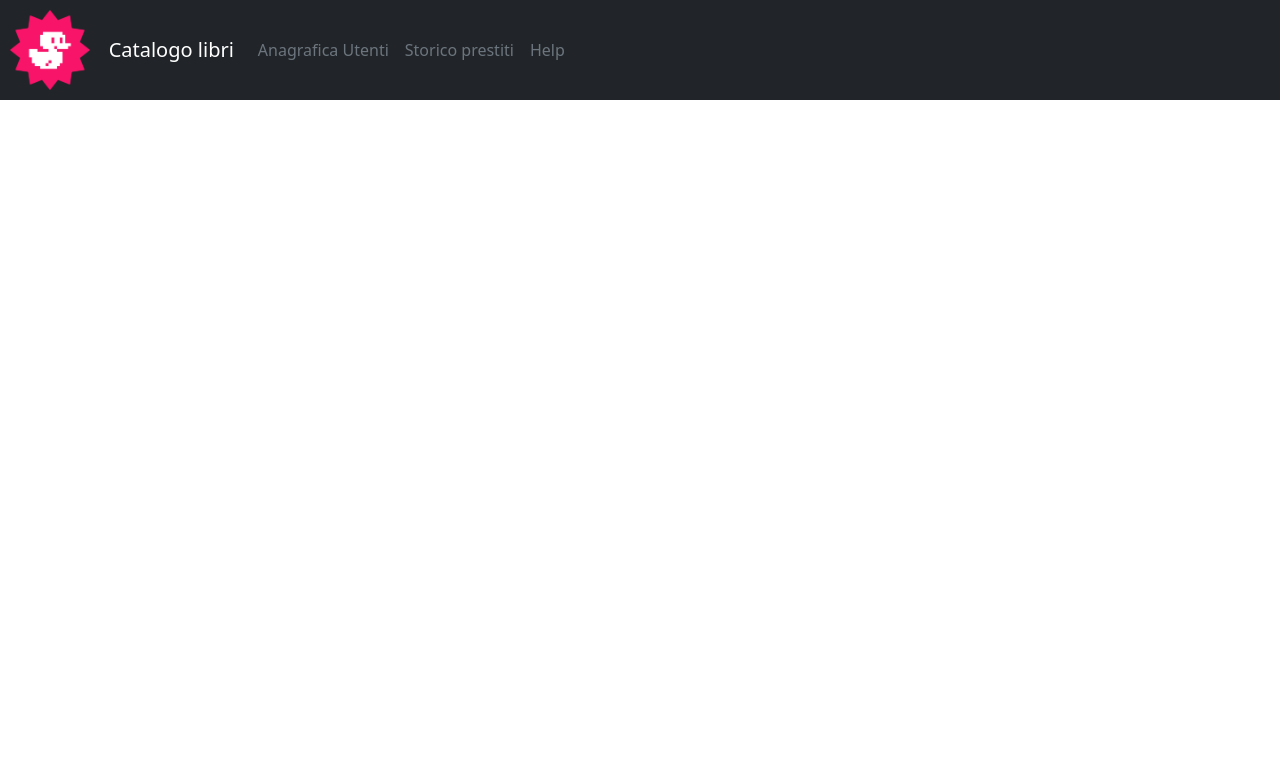
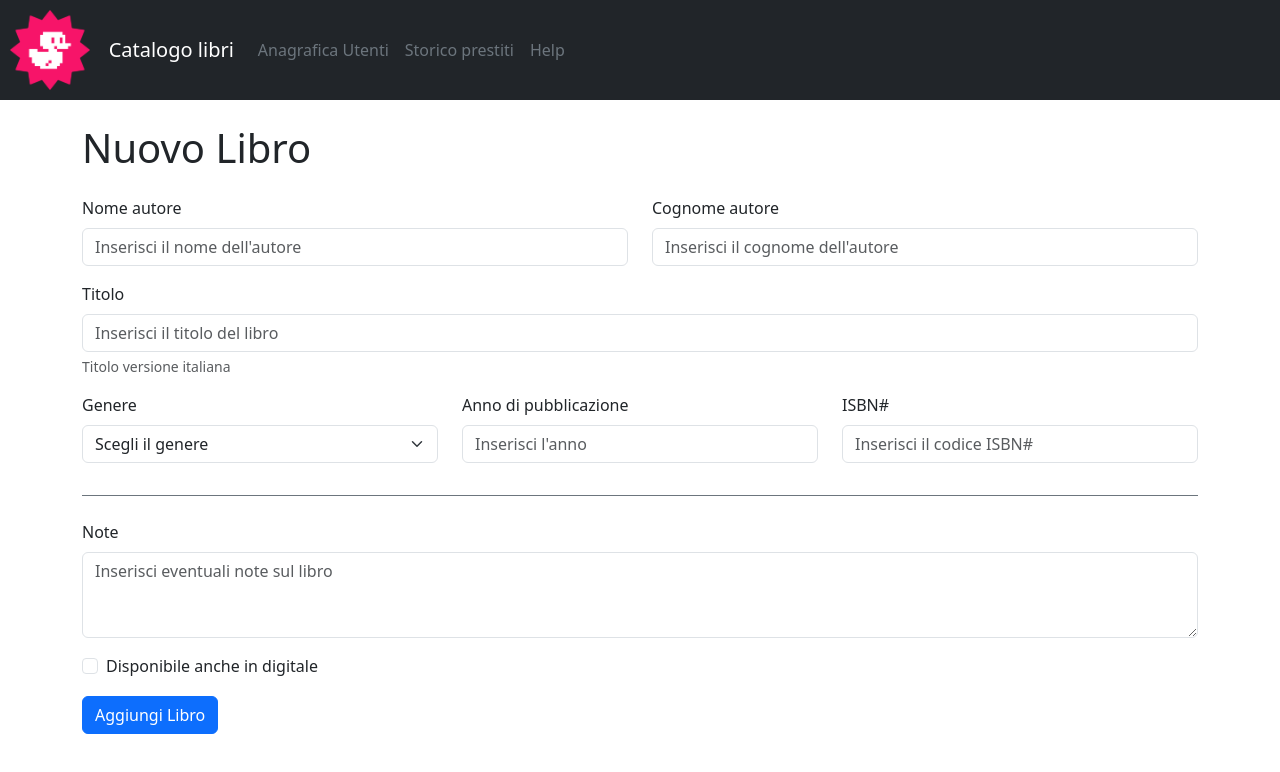
Before and after one commit to vanessabusato9/html-css-bootstrap-dashboard, a plain HTML site: page form.html in a window 1280 px wide. Drawn offline with nearby package versions, Linux system fonts and the light colour scheme.

Commit message:
terminato form

```diff
--- a/form.html
+++ b/form.html
@@ -19,10 +19,10 @@
     <header class="mb-4">
         <div class="bg-dark">
             <div class="row">
-                <div class="col-1">
+                <div class="col-3 col-lg-1">
                     <img class="w-img" src="./img/duck.png" alt="duck">
                 </div>
-                <div class="col-6 d-flex align-items-center">
+                <div class="col-6 col-lg-6 d-flex align-items-center">
                     <nav class="navbar navbar-expand-lg navbar-light bg-light bg-dark">
                         <a class="navbar-brand text-white d-none d-lg-table-cell" href="#">Catalogo libri</a>
 
@@ -42,7 +42,7 @@
                         </div>
                     </nav>
                 </div>
-                <div class="col-5 d-flex justify-content-end align-items-center">
+                <div class="col-3 col-lg-5 d-flex justify-content-end align-items-center">
                     <div class="pos-f-t d-table-cell d-lg-none">
                         <div class="collapse" id="navbarToggleExternalContent">
                             <div class="bg-dark p-4">
@@ -64,6 +64,88 @@
     </header>
 
     <body>
+        <!--Contenuto principale-->
+        <div class="container-fluid container-lg">
+            <div class="row mb-3">
+                <div class="col">
+                    <h1>Nuovo Libro</h1>
+                </div>
+            </div>
+            <form class="row mb-3">
+                <div class="col-6">
+                    <label for="nome-autore" class="form-label">Nome autore</label>
+                    <input type="text" id="nomeautore" class="form-control" placeholder="Inserisci il nome dell'autore">
+                </div>
+                <div class="col-6">
+                    <label for="cognome-autore" class="form-label">Cognome autore</label>
+                    <input type="text" id="cognomeautore" class="form-control"
+                        placeholder="Inserisci il cognome dell'autore">
+                </div>
+            </form>
+            <form class="row mb-3">
+                <div class="col">
+                    <label for="titolo-del-libro" class="form-label">Titolo</label>
+                    <input type="text" id="titolo-del-libro" class="form-control"
+                        placeholder="Inserisci il titolo del libro">
+                    <div id="passwordHelpBlock" class="form-text">
+                        Titolo versione italiana
+                    </div>
+                </div>
+            </form>
+            <form class="row mb-3">
+                <div class="col-12 col-lg-4 mb-3">
+                    <label for="titolo-del-libro" class="form-label">Genere</label>
+                    <select class="form-select" aria-label="Default select type">
+                        <option selected>Scegli il genere</option>
+                        <option value="1">Romantico</option>
+                        <option value="2">Avventura</option>
+                        <option value="3">Drammatico</option>
+                    </select>
+                </div>
+                <div class="col-12 col-lg-4 mb-3">
+                    <label for="anno-di-pubblicazione" class="form-label">Anno di pubblicazione</label>
+                    <input type="number" id="quantity" class="form-control" placeholder="Inserisci l'anno" min="1000"
+                        max="2025">
+                </div>
+                <div class="col-12 col-lg-4 mb-3">
+                    <label for="ISBN" class="form-label">ISBN#</label>
+                    <input type="number" id="quantity" class="form-control" placeholder="Inserisci il codice ISBN#">
+                </div>
+            </form>
+
+            <div class="row mb-4">
+                <div class="col">
+                    <div class="border-top border-secondary" style="height: 1px;"></div>
+                </div>
+            </div>
+
+            <form class="row mb-3">
+                <div class="col">
+                    <label for="Note" class="form-label">Note</label>
+                    <textarea class="form-control" id="exampleFormControlTextarea1" rows="3"
+                        placeholder="Inserisci eventuali note sul libro"></textarea>
+                </div>
+            </form>
+
+            <form class="row mb-3">
+                <div class="col">
+                    <div class="form-check">
+                        <input class="form-check-input" type="checkbox" id="inlineFormCheck">
+                        <label class="form-check-label" for="inlineFormCheck">
+                            Disponibile anche in digitale
+                        </label>
+                    </div>
+                </div>
+            </form>
+
+            <form class="row mb-3">
+                <div class="col">
+                    <button type="submit" class="btn btn-primary">Aggiungi Libro</button>
+                </div>
+            </form>
+        </div>
+
+
 
         <script src="https://cdn.jsdelivr.net/npm/bootstrap@5.3.2/dist/js/bootstrap.bundle.min.js"></script>
     </body>
```
Also changed, not shown: style.css (line endings or trailing spaces).
